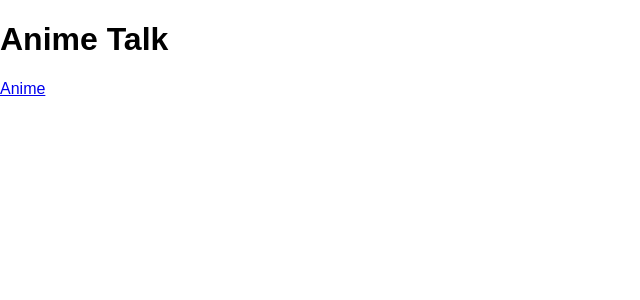
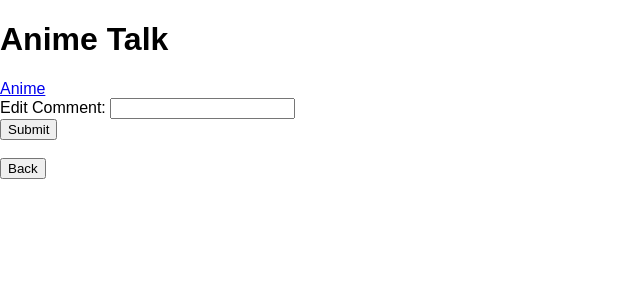
Before and after one commit to mwlai288/anime-talk, a React (Create React App) app in the folder client/: page /anime/1/posts/1/edit in a window 1280 px wide. Shown: the top 300 px of the page, without its empty margins (0-640 px from the left). Built offline with nearby package versions, Linux system fonts and the light colour scheme.

Commit message:
EDIT WORKS

```diff
--- a/client/src/App.js
+++ b/client/src/App.js
@@ -20,7 +20,7 @@ class App extends Component {
           <Route exact path="/" component={AnimeList} />
           <Route exact path="/anime/:id" component={Anime} />
           <Route exact path="/anime/:id/posts" component={AddComments} />
-          <Route exact path="/anime/:id/posts/edit" component={EditComment} />
+          <Route exact path="/anime/:id/posts/:id/edit" component={EditComment} />
         </div>
       </Router>
     );
--- a/client/src/components/Anime.js
+++ b/client/src/components/Anime.js
@@ -58,9 +58,11 @@ class Anime extends Component {
               <img src={this.state.animes.poster} alt=''/>
               {this.state.posts.map((post, i) => {
                 return <div index ={i}> {post.comment}
+                <Link to={`/anime/${id}/posts/${id}/edit`}>Edit comment</Link>
              </div>
               })}
               <Link to={`/anime/${id}/posts`}>Add a comment</Link>
+
             </div>
         );
     }
--- a/client/src/components/EditComment.js
+++ b/client/src/components/EditComment.js
@@ -12,46 +12,33 @@ class EditComment extends Component {
         }
     }
 
-
-    _fetchAddComment = async () => {
-        const id = this.props.match.params.id
-        try {
-            const response = await axios.get(`/api/posts/${id}`);
-            await this.setState({posts: response.data.posts});
-            return response.data;
-        }
-        catch (err) {
-            console.log(err)
-        }
-    }
-
     _handleChange = (e) => {
         const newState = {...this.state.posts}
         newState[e.target.name] = e.target.value
         this.setState({posts: newState})
     }
 
-    _EditComment = (e) => {
+    _editComment = (e) => {
         e.preventDefault();
         const id = this.props.match.params.id
         const payload = this.state.posts
         try {
-            const res = axios.patch(`/api/posts/${id}`, payload)
+            const res = axios.patch(`/api/animes/${id}/posts/${id}`, payload)
         } catch (err) {
             console.log(err)
         }
     }
 
     render() {
-        const id = this.state.posts.id
+        const id = this.props.match.params.id
         return (
             <div>
                 <form>
                     <div>
                         <label htmlFor="edit">Edit Comment: </label>
-                        <input onChange={this._handleChange} type="text" name="comment" value={this.state.posts.comment} />
+                        <input onChange={this._handleChange} type="text" name="comment" placeholder={this.state.posts.comment} />
                     </div>
-                    <button onClick={this._EditComment}>Submit</button>
+                    <button onClick={this._editComment}>Submit</button>
                 </form>
                 <br />
                 <Link to={`/anime/${id}`}><button>Back</button></Link>
```
Also changed, not shown: 1 other file (tests, documents, lock files or other folders).
